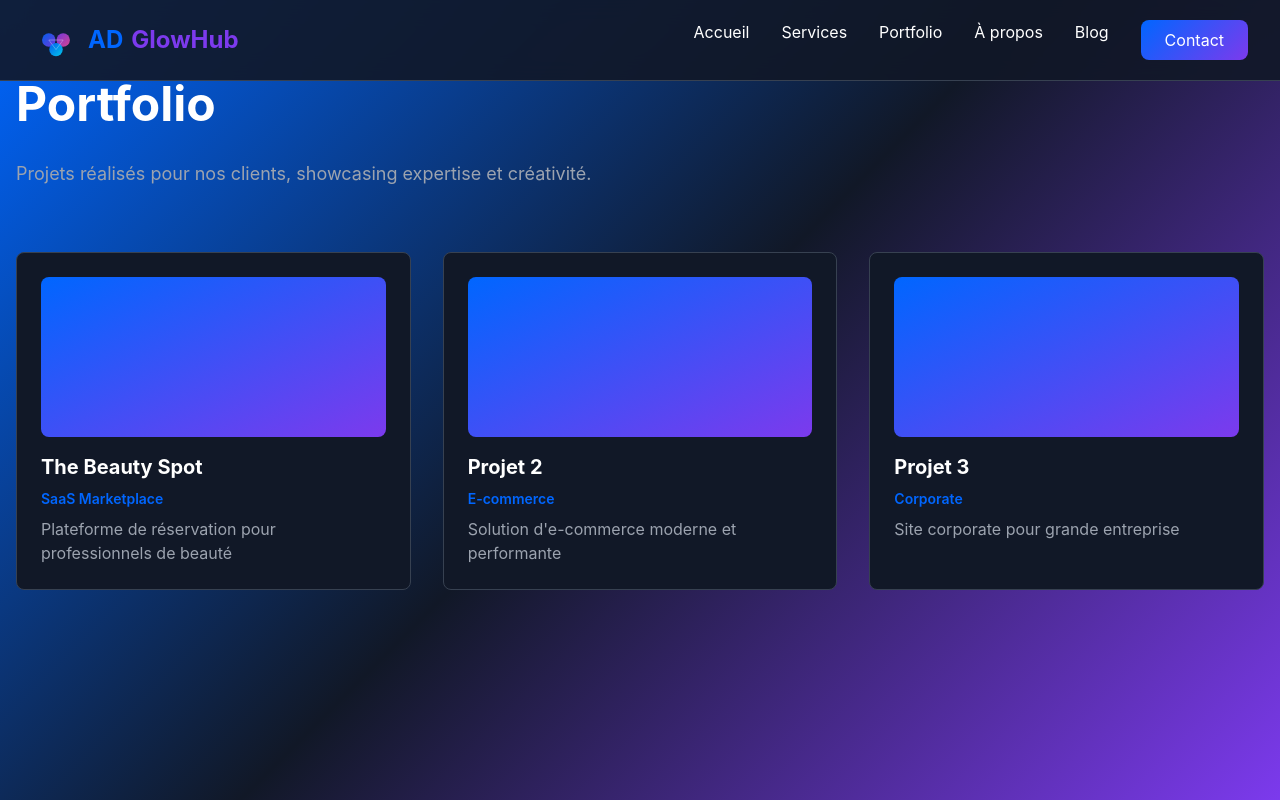
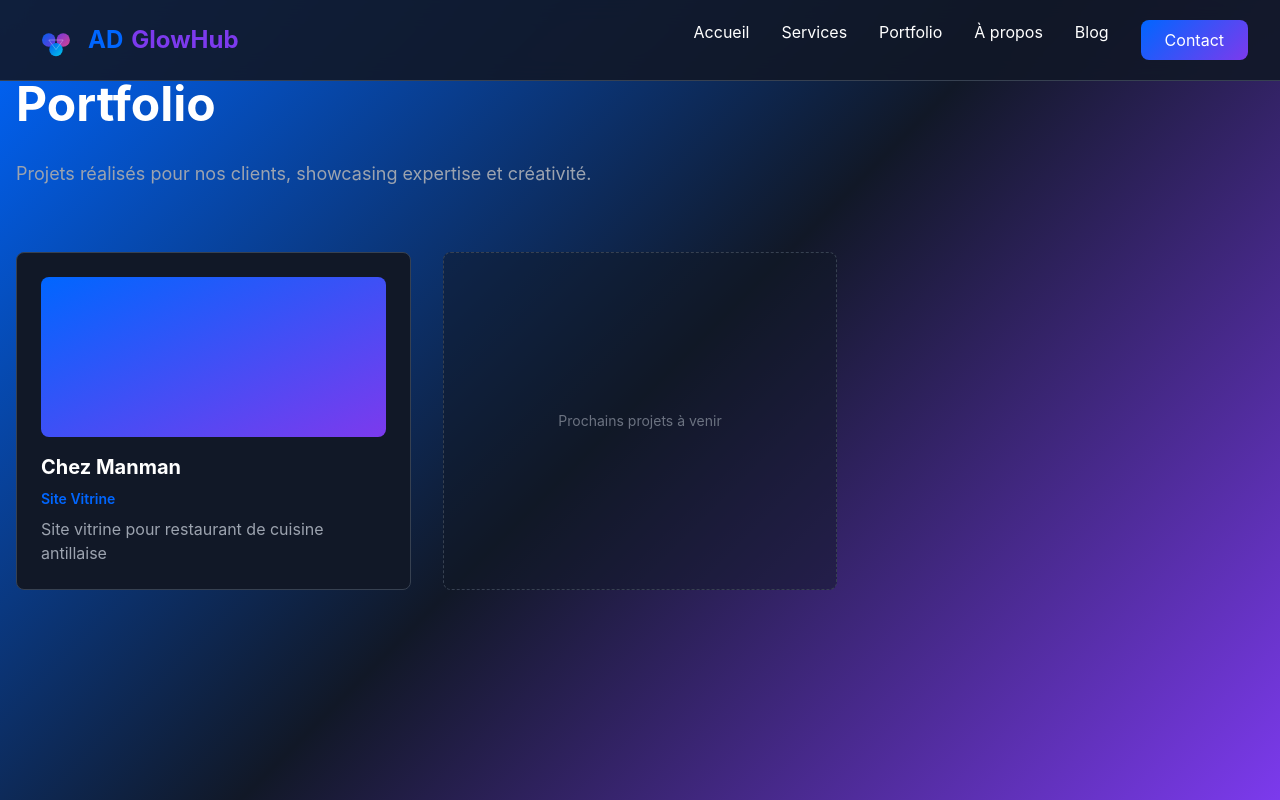
Before and after one commit to Kaissa2789/ad-glowhub, a Next.js app: page /portfolio in a window 1280 px wide. Shown: the top 800 px of the page. Built offline with nearby package versions, Linux system fonts and the light colour scheme.

Commit message:
Update page.tsx

```diff
--- a/app/portfolio/page.tsx
+++ b/app/portfolio/page.tsx
@@ -15,19 +15,9 @@ export default function Portfolio() {
         <div className="grid md:grid-cols-3 gap-8">
           {[
             {
-              title: 'The Beauty Spot',
-              category: 'SaaS Marketplace',
-              description: 'Plateforme de réservation pour professionnels de beauté',
-            },
-            {
-              title: 'Projet 2',
-              category: 'E-commerce',
-              description: 'Solution d\'e-commerce moderne et performante',
-            },
-            {
-              title: 'Projet 3',
-              category: 'Corporate',
-              description: 'Site corporate pour grande entreprise',
+              title: 'Chez Manman',
+              category: 'Site Vitrine',
+              description: 'Site vitrine pour restaurant de cuisine antillaise',
             },
           ].map((project, idx) => (
             <div key={idx} className="p-6 bg-gray-900 rounded-lg border border-gray-700 hover:border-primary transition cursor-pointer">
@@ -37,6 +27,11 @@ export default function Portfolio() {
               <p className="text-gray-400">{project.description}</p>
             </div>
           ))}
+
+          {/* Placeholder "coming soon" card */}
+          <div className="p-6 bg-gray-900/50 rounded-lg border border-dashed border-gray-700 flex flex-col items-center justify-center text-center min-h-[280px]">
+            <p className="text-gray-500 text-sm">Prochains projets à venir</p>
+          </div>
         </div>
       </div>
     </div>
```
